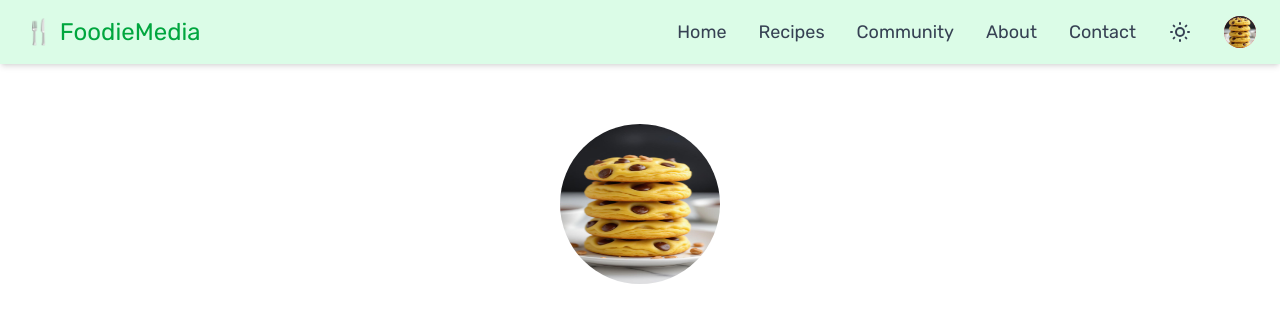
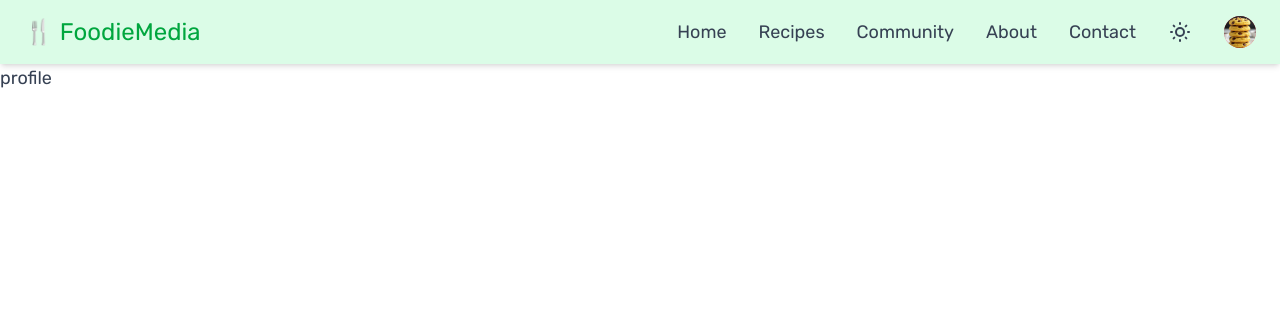
Before and after one commit to shiba-murmu/Discover-your-recipe, a React (Vite) app in the folder frontend/: page /profile in a window 1280 px wide. Shown: the top 322 px of the page. Built offline with nearby package versions, Linux system fonts and the light colour scheme.

Commit message:
cancelled the profile page design.

```diff
--- a/frontend/src/pages/Profile/Profile.jsx
+++ b/frontend/src/pages/Profile/Profile.jsx
@@ -1,19 +1,11 @@
 import React from 'react'
 import profile from '../../assets/food.png'
 function Profile() {
-  return (
-    <>
-        <div className='flex items-center justify-center h-30 md:h-70'>
-            {/* For profile image place */}
-            <div className='flex justify-center items-center h-full mt-20 md:mt-0 text-3xl font-bold'>
-                <img src={profile} className='h-30 w-30 md:h-40 md:w-40 object-center rounded-full ' alt="" />
-            </div>
-        </div>
-        <div>
-
-        </div>
-    </>
-  )
+    return (
+        <>
+          <div>profile</div>
+        </>
+    )
 }
 
 export default Profile
```
